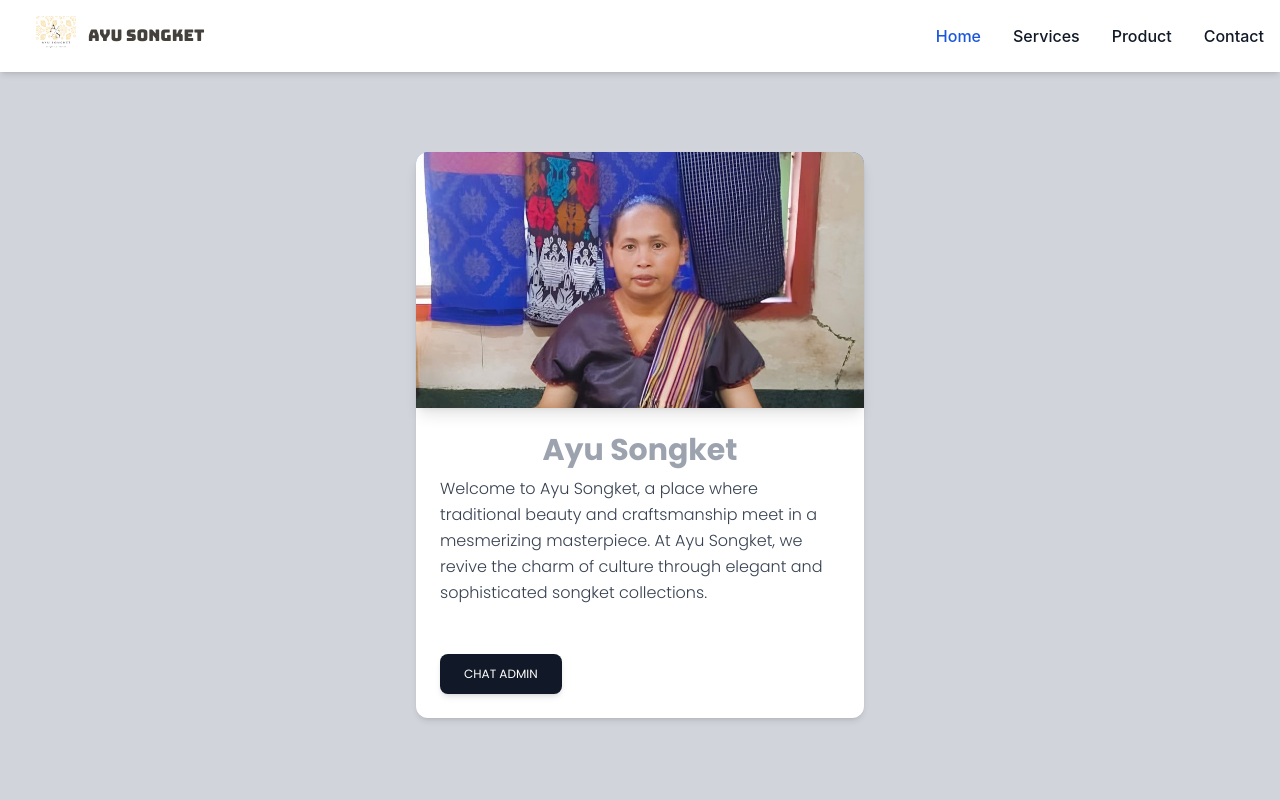
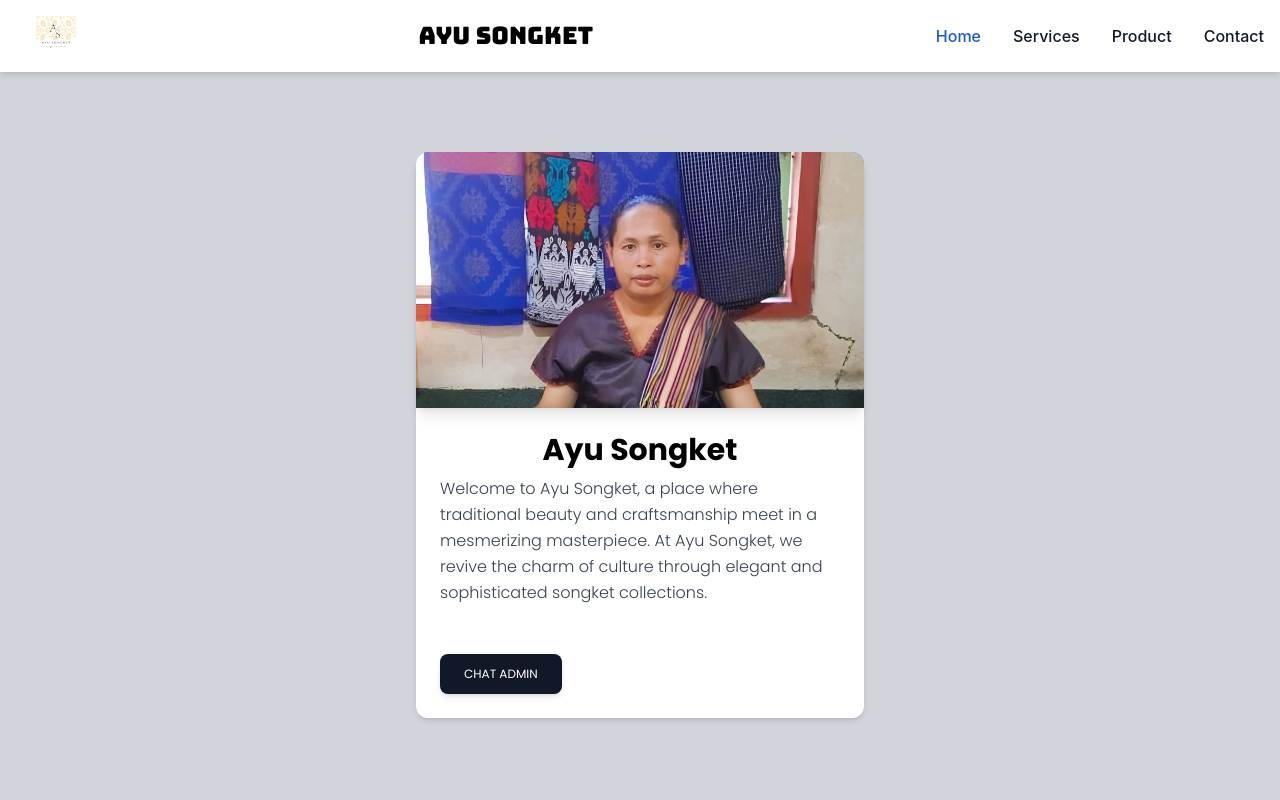
Before and after one commit to newbiema/Ayu-Songket-Website, a website: page index.html in a window 1280 px wide. Shown: the top 800 px of the page. Drawn offline with nearby package versions, Linux system fonts and the light colour scheme; a web font is replaced by a local one.

Commit message:
index.html

```diff
--- a/index.html
+++ b/index.html
@@ -15,8 +15,10 @@
   <div class="max-w-screen-xl flex flex-wrap items-center justify-between mx-auto p-4" id="home">
       <a href="#about" class="flex items-center space-x-3 rtl:space-x-reverse">
           <img src="/img/logo2.png" class="ml-5 h-10" alt="Logo Ayu Songket" />
-          <span class="font-bungee text-center text-stone-700">AYU SONGKET</span>
       </a>
+      <div>
+        <h5 class="text-bold text-black text-2xl font-bungee">Ayu Songket</h5>
+      </div>
       <button id="menu-toggle" class="inline-flex items-center p-2 w-10 h-10 justify-center text-sm text-gray-500 rounded-lg md:hidden hover:bg-gray-100 focus:outline-none focus:ring-2 focus:ring-gray-200">
           <span class="sr-only">Open main menu</span>
           <svg class="w-5 h-5" aria-hidden="true" xmlns="http://www.w3.org/2000/svg" fill="none" viewBox="0 0 17 14">
@@ -44,7 +46,7 @@
         <img src="/img/ayu.jpg" alt="" class="absolute inset-0    w-full h-full object-cover">
       </div>
       <div class="p-6">
-        <h5 class="mb-2 block text-center text-2xl font-Poppins text-gray-400 font-bold sm:text-3xl leading-snug tracking-normal">
+        <h5 class="mb-2 block text-center text-2xl font-Poppins text-black font-bold sm:text-3xl leading-snug tracking-normal">
           Ayu Songket
         </h5>
         <p class="block font-Poppins text-base font-light leading-relaxed text-inherit">
```
